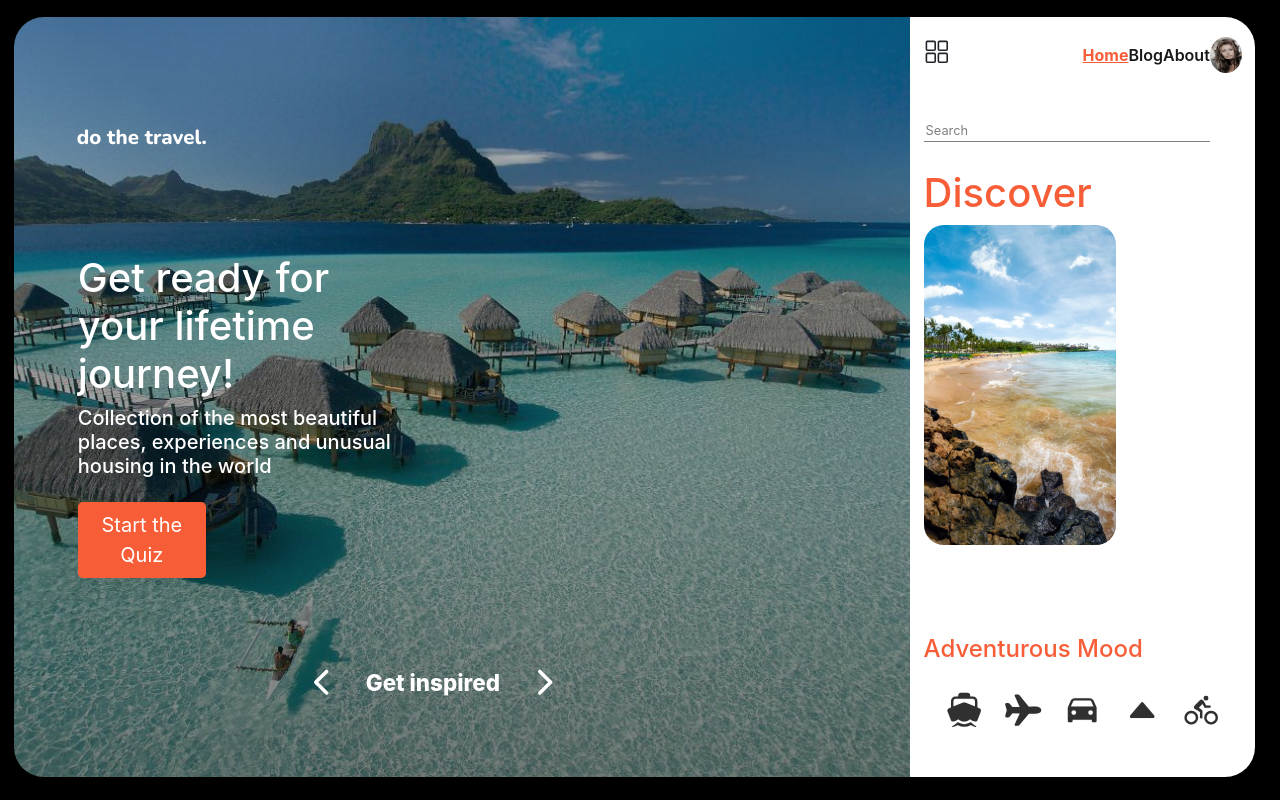
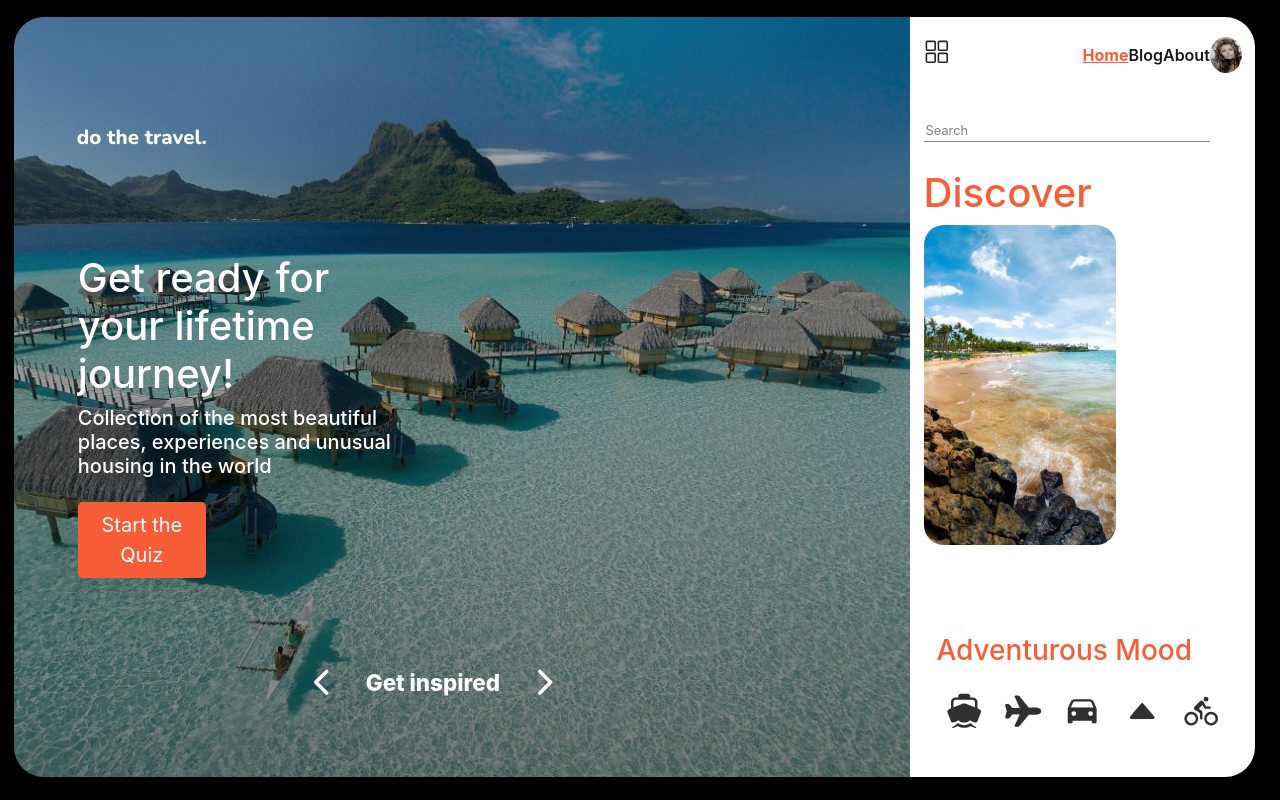
Before and after one commit to edgarcltop/travel_app, a React (Create React App) app: page / in a window 1280 px wide. Shown: the top 800 px of the page. Built offline with nearby package versions, Linux system fonts and the light colour scheme.

Commit message:
hover on icons added

```diff
--- a/src/components/aside/adventurousmood/adventurousmood.component.jsx
+++ b/src/components/aside/adventurousmood/adventurousmood.component.jsx
@@ -4,7 +4,7 @@ import "./adventurousmood.component.scss";
 function AdventurousMood() {
   return (
     <div className="aside-adventurous__mood">
-      <h4>Adventurous Mood</h4>
+      <h3>Adventurous Mood</h3>
       <div className="aside-adventurous__mood-icons">
         <ion-icon name="boat"></ion-icon>
         <ion-icon name="airplane"></ion-icon>
--- a/src/components/aside/adventurousmood/adventurousmood.component.scss
+++ b/src/components/aside/adventurousmood/adventurousmood.component.scss
@@ -5,23 +5,23 @@
   flex-direction: column;
   justify-content: space-around;
 
+  h3 {
+    margin-left: 1vw;
+    color: #f75d37;
+  }
   &-icons {
     //border: 1px solid teal;
     display: flex;
     justify-content: space-evenly;
-
-    &:hover{
-      opacity: 0.8;
-    }
   }
 
   ion-icon {
     font-size: 3vw;
     color: #303030;
     --ionicon-stroke-width: 26px;
-  }
-
-  h4{
-    color: #f75d37;
+    &:hover {
+      opacity: 0.8;
+      color: #f75d37;
+    }
   }
 }
```
